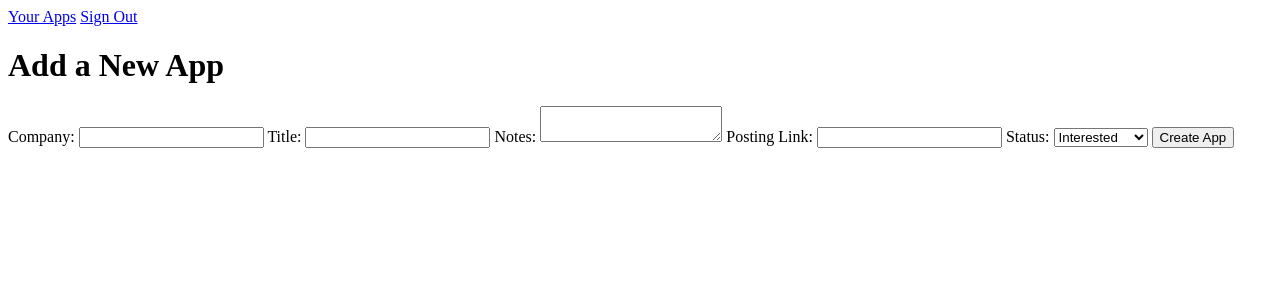
After one commit to Jimbojones1/skyrocket, a Node server app: page /users/2/applications/new in a window 1280 px wide. The commit adds this page. Shown: the top 300 px of the page. Run offline with Node 20, Linux system fonts and the light colour scheme; the visitor is signed in with stand-in values (Sample User, id 1); some libraries are stand-ins or nearby versions.

Commit message:
added headers

```diff
--- a/controllers/applications.js
+++ b/controllers/applications.js
@@ -7,6 +7,9 @@ router.get('/', function(req, res){
 	res.render('applications/index.ejs')
 })
 
+router.get('/new', function(req, res){
+	res.render('applications/new.ejs')
+})
 
 // we need to mount the router in our server.js in order to use it!
 module.exports = router
--- a/models/user.js
+++ b/models/user.js
@@ -14,7 +14,7 @@ const applicationSchema = mongoose.Schema({
   status: {
     type: String,
     // enums are the options that you have as the value of status
-    enum: ['interested', 'interviewing', 'rejected', 'accepted']
+    enum: ['interested', 'interviewing', 'rejected', 'accepted', 'applied']
   }
 })
 
--- a/views/applications/index.ejs
+++ b/views/applications/index.ejs
@@ -9,7 +9,8 @@
 
 <body>
 	<%- include('../partials/_navbar.ejs') %>
-		<h1>Applications</h1>
+	<h1>Applications</h1>
+	<a href="/users/<%= user._id %>/applications/new">Add an App</a>
 
 </body>
 
--- /dev/null
+++ b/views/applications/new.ejs
@@ -0,0 +1,41 @@
+<!DOCTYPE html>
+<html lang="en">
+
+<head>
+	<meta charset="UTF-8">
+	<meta name="viewport" content="width=device-width, initial-scale=1.0">
+	<title>New Application</title>
+</head>
+
+<body>
+	<%- include('../partials/_navbar.ejs') %>
+		<h1>Add a New App</h1>
+		<!-- views/applications/new.ejs -->
+
+		<form action="" method="">
+			<label for="company">Company:</label>
+			<input type="text" name="company" id="company" />
+
+			<label for="title">Title:</label>
+			<input type="text" name="title" id="title" />
+
+			<label for="notes">Notes:</label>
+			<textarea name="notes" id="notes"></textarea>
+
+			<label for="postingLink">Posting Link:</label>
+			<input type="text" name="postingLink" id="postingLink" />
+
+			<label for="status">Status:</label>
+			<select id="status" name="status">
+				<option value="interested">Interested</option>
+				<option value="applied">Applied</option>
+				<option value="interviewing">Interviewing</option>
+				<option value="rejected">Rejected</option>
+				<option value="accepted">Accepted</option>
+			</select>
+			<button type="submit">Create App</button>
+		</form>
+
+</body>
+
+</html>
```
